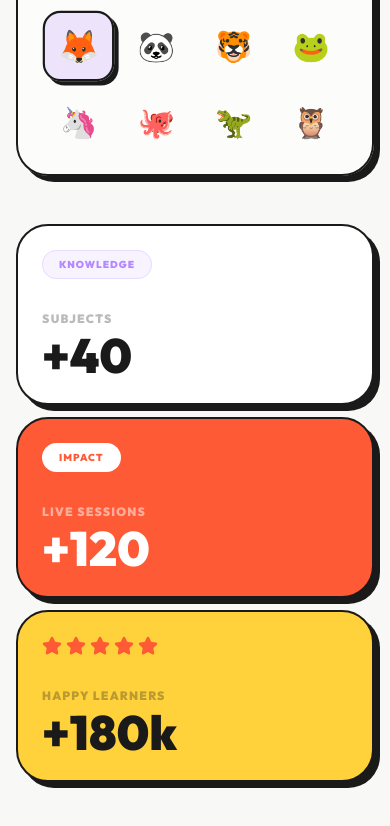
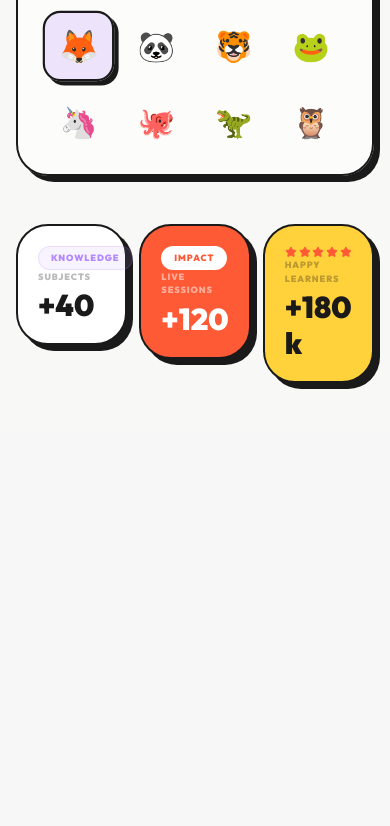
Before and after one commit to EyalWorkNow/quizzi, a React (Vite) app: page / in a window 390 px wide. Shown: the part 1017-1843 px from the top of the page. After the commit the page ends 1448 px from the top, so only its background shows below. Built offline with nearby package versions, Linux system fonts and the light colour scheme; no server answers.

Commit message:
fix: error display for Spark Questions, auto-title from file upload, square stat cards on Home

```diff
--- a/src/client/pages/Home.tsx
+++ b/src/client/pages/Home.tsx
@@ -361,29 +361,29 @@ export default function Home() {
             initial={{ opacity: 0, y: 20 }}
             animate={{ opacity: 1, y: 0 }}
             transition={{ delay: 0.3 }}
-            className="safe-grid-4 mt-12 sm:mt-16"
+            className="grid grid-cols-3 gap-3 sm:gap-4 mt-12 sm:mt-16"
           >
-            <div className="premium-card group flex flex-col justify-between p-6 sm:p-8">
-              <span className="inline-block px-4 py-1.5 rounded-full bg-brand-purple/10 text-brand-purple font-black text-[10px] mb-8 border border-brand-purple/20 uppercase tracking-widest w-fit">Knowledge</span>
+            <div className="premium-card group flex flex-col justify-between p-5 sm:p-6 aspect-square">
+              <span className="inline-block px-3 py-1 rounded-full bg-brand-purple/10 text-brand-purple font-black text-[9px] sm:text-[10px] border border-brand-purple/20 uppercase tracking-widest w-fit">Knowledge</span>
               <div>
-                <p className="text-xs font-black text-brand-dark/30 uppercase tracking-widest mb-1">Subjects</p>
-                <p className="text-5xl font-black transition-colors group-hover:text-brand-purple sm:text-6xl">+40</p>
+                <p className="text-[9px] sm:text-xs font-black text-brand-dark/30 uppercase tracking-widest mb-1">Subjects</p>
+                <p className="text-3xl sm:text-5xl font-black transition-colors group-hover:text-brand-purple">+40</p>
               </div>
             </div>
-            <div className="premium-card group flex flex-col justify-between bg-brand-orange p-6 text-white sm:p-8">
-              <span className="inline-block px-4 py-1.5 rounded-full bg-white text-brand-orange font-black text-[10px] mb-8 border border-white/20 uppercase tracking-widest w-fit">Impact</span>
+            <div className="premium-card group flex flex-col justify-between bg-brand-orange p-5 sm:p-6 text-white aspect-square">
+              <span className="inline-block px-3 py-1 rounded-full bg-white text-brand-orange font-black text-[9px] sm:text-[10px] border border-white/20 uppercase tracking-widest w-fit">Impact</span>
               <div>
-                <p className="text-xs font-black text-white/50 uppercase tracking-widest mb-1">Live Sessions</p>
-                <p className="text-5xl font-black sm:text-6xl">+120</p>
+                <p className="text-[9px] sm:text-xs font-black text-white/50 uppercase tracking-widest mb-1">Live Sessions</p>
+                <p className="text-3xl sm:text-5xl font-black">+120</p>
               </div>
             </div>
-            <div className="premium-card group flex flex-col justify-between bg-brand-yellow p-6 sm:p-8">
-              <div className="flex gap-1 text-brand-orange mb-8">
-                {[1, 2, 3, 4, 5].map(i => <Star key={i} className="w-5 h-5 fill-current" />)}
+            <div className="premium-card group flex flex-col justify-between bg-brand-yellow p-5 sm:p-6 aspect-square">
+              <div className="flex gap-0.5 sm:gap-1 text-brand-orange">
+                {[1, 2, 3, 4, 5].map(i => <Star key={i} className="w-3 h-3 sm:w-5 sm:h-5 fill-current" />)}
               </div>
               <div>
-                <p className="text-xs font-black text-brand-dark/30 uppercase tracking-widest mb-1">Happy Learners</p>
-                <p className="text-5xl font-black sm:text-6xl">+180k</p>
+                <p className="text-[9px] sm:text-xs font-black text-brand-dark/30 uppercase tracking-widest mb-1">Happy Learners</p>
+                <p className="text-3xl sm:text-5xl font-black">+180k</p>
               </div>
             </div>
           </motion.div>
--- a/src/client/pages/TeacherCreatePack.tsx
+++ b/src/client/pages/TeacherCreatePack.tsx
@@ -16,6 +16,7 @@ export default function TeacherCreatePack() {
   const [isExtracting, setIsExtracting] = useState(false);
   const [materialProfile, setMaterialProfile] = useState<any>(null);
   const [generationMeta, setGenerationMeta] = useState<any>(null);
+  const [genError, setGenError] = useState('');
 
   // Advanced Generation Settings
   const [questionCount, setQuestionCount] = useState(5);
@@ -39,6 +40,11 @@ export default function TeacherCreatePack() {
       if (data.text) {
         setSourceText(data.text);
         setMaterialProfile(data.material_profile || null);
+        // Auto-title from filename
+        if (!title) {
+          const baseName = file.name.replace(/\.[^.]+$/, '').replace(/[_-]/g, ' ');
+          setTitle(baseName.charAt(0).toUpperCase() + baseName.slice(1));
+        }
       } else if (data.error) {
         alert(data.error);
       }
@@ -54,6 +60,7 @@ export default function TeacherCreatePack() {
   const handleGenerate = async () => {
     if (!sourceText.trim()) return;
     setIsGenerating(true);
+    setGenError('');
     setGenerationStep('Analyzing your material...');
 
     try {
@@ -76,8 +83,9 @@ export default function TeacherCreatePack() {
         setMaterialProfile(data.material_profile || materialProfile);
         setGenerationMeta(data.generation_meta || null);
       }
-    } catch (err) {
+    } catch (err: any) {
       console.error(err);
+      setGenError(err?.message || 'Failed to generate questions. Check your source material and try again.');
     } finally {
       setIsGenerating(false);
       setGenerationStep('');
@@ -327,6 +335,12 @@ export default function TeacherCreatePack() {
                   <Wand2 className={`w-6 h-6 transition-transform group-hover:rotate-12 ${isGenerating ? 'animate-spin' : ''}`} />
                   {isGenerating ? 'Magic in Progress...' : 'Spark Questions'}
                 </button>
+
+                {genError && (
+                  <div className="mt-3 p-4 bg-red-50 border-2 border-red-300 rounded-2xl text-red-700 text-sm font-semibold">
+                    ⚠️ {genError}
+                  </div>
+                )}
               </div>
             </motion.div>
           </div>
```
